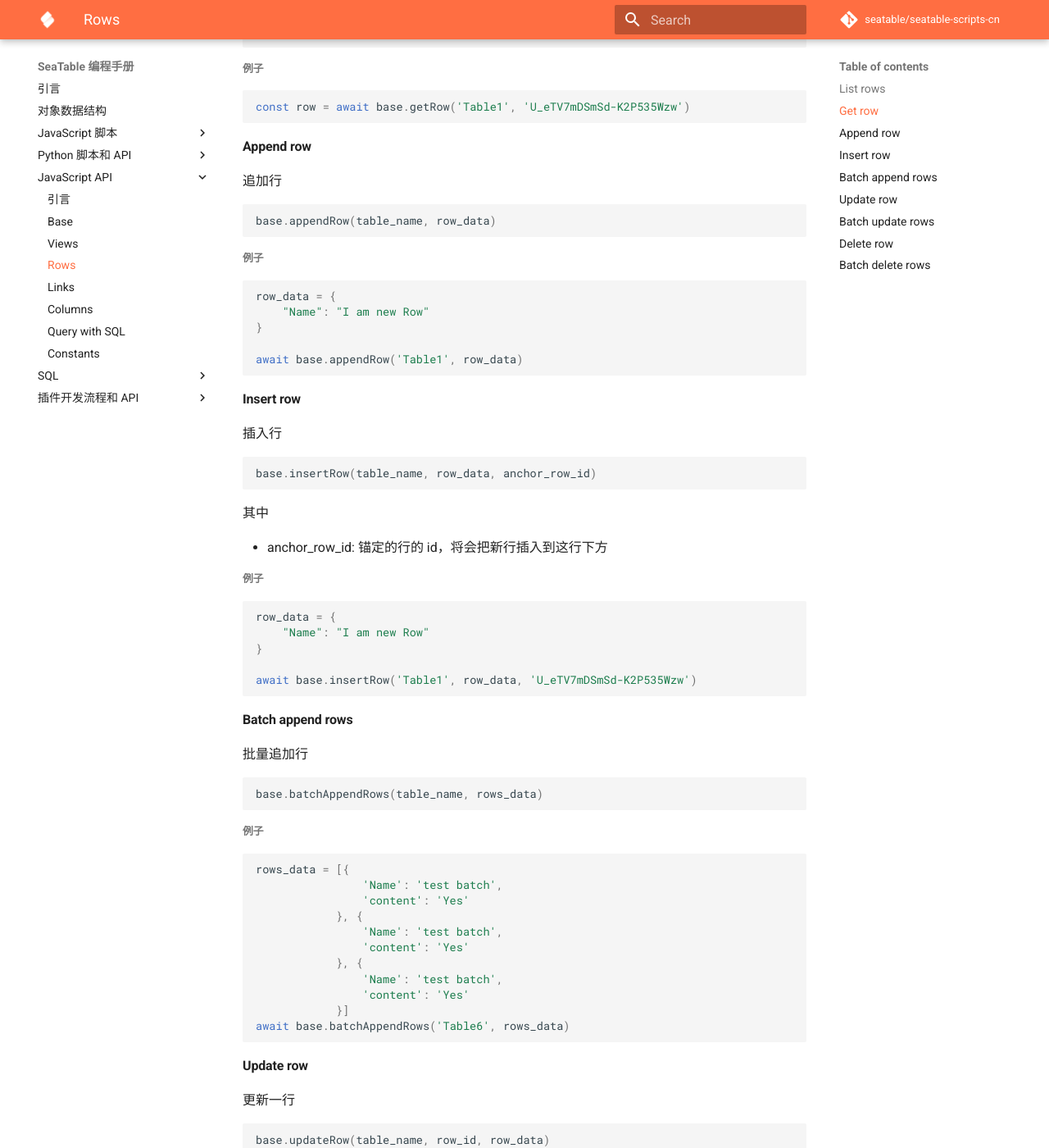
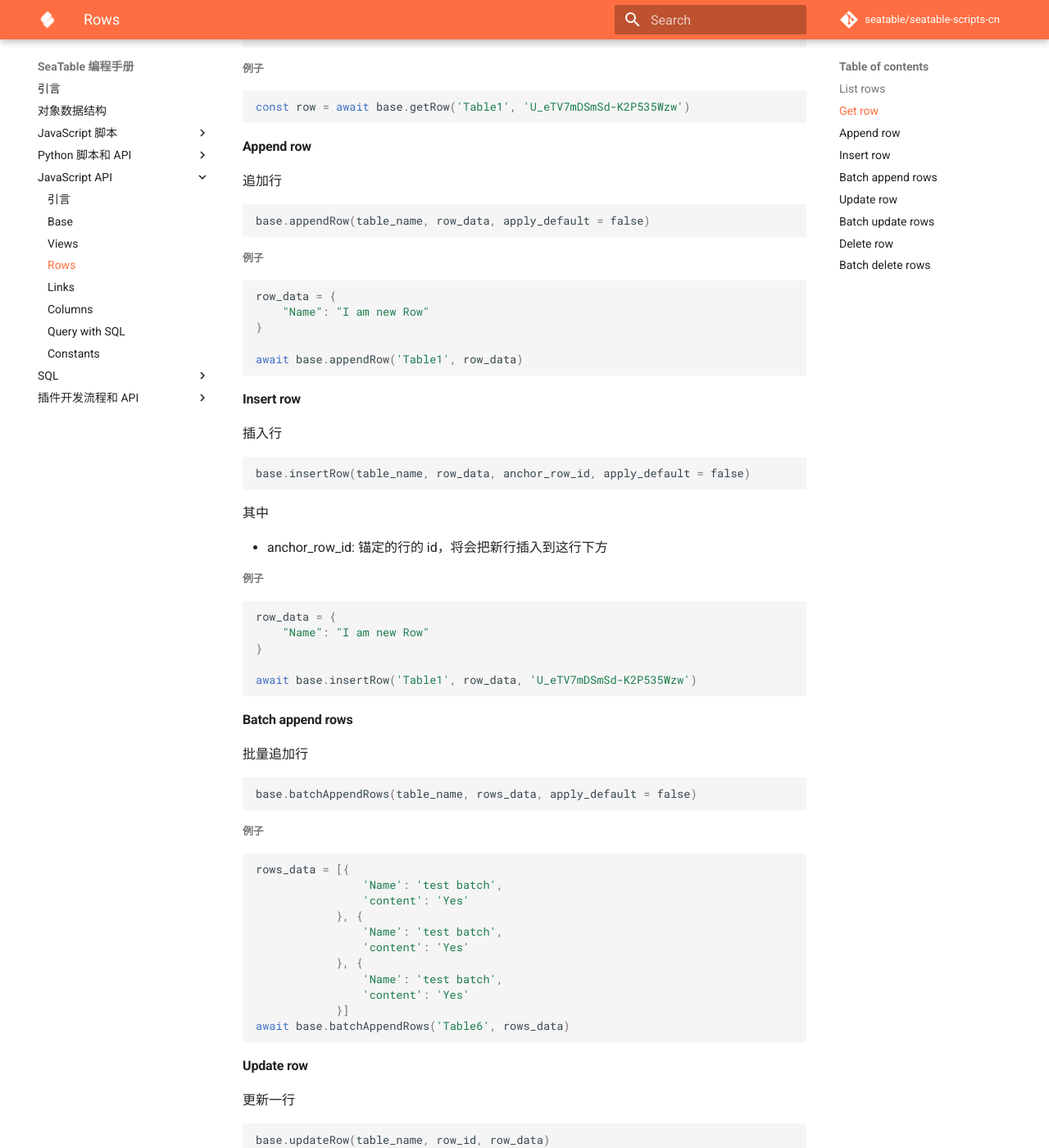
Before and after one commit to seatable/seatable-scripts-cn, an MkDocs documentation site: the page built from manual/javascript-api/rows.md, in a window 1280 px wide and 1400 px high, scrolled down 747 px. Shown: the whole window at 82% size. Built offline with MkDocs 1.6.1 and Material for MkDocs 9.7.7, drawn with Linux system fonts in a browser that asks for light colours; comment, search, counter and statistics services are not loaded.

Commit message:
feat(row): support apply_default via adding row(s)

````diff
--- a/manual/javascript-api/rows.md
+++ b/manual/javascript-api/rows.md
@@ -43,7 +43,7 @@
 追加行
 
 ```javascript
-base.appendRow(table_name, row_data)
+base.appendRow(table_name, row_data, apply_default = false)
 ```
 
 ##### 例子
@@ -61,7 +61,7 @@
 插入行
 
 ```javascript
-base.insertRow(table_name, row_data, anchor_row_id)
+base.insertRow(table_name, row_data, anchor_row_id, apply_default = false)
 ```
 
 其中
@@ -83,7 +83,7 @@
 批量追加行
 
 ```javascript
-base.batchAppendRows(table_name, rows_data)
+base.batchAppendRows(table_name, rows_data, apply_default = false)
 ```
 
 ##### 例子
````
